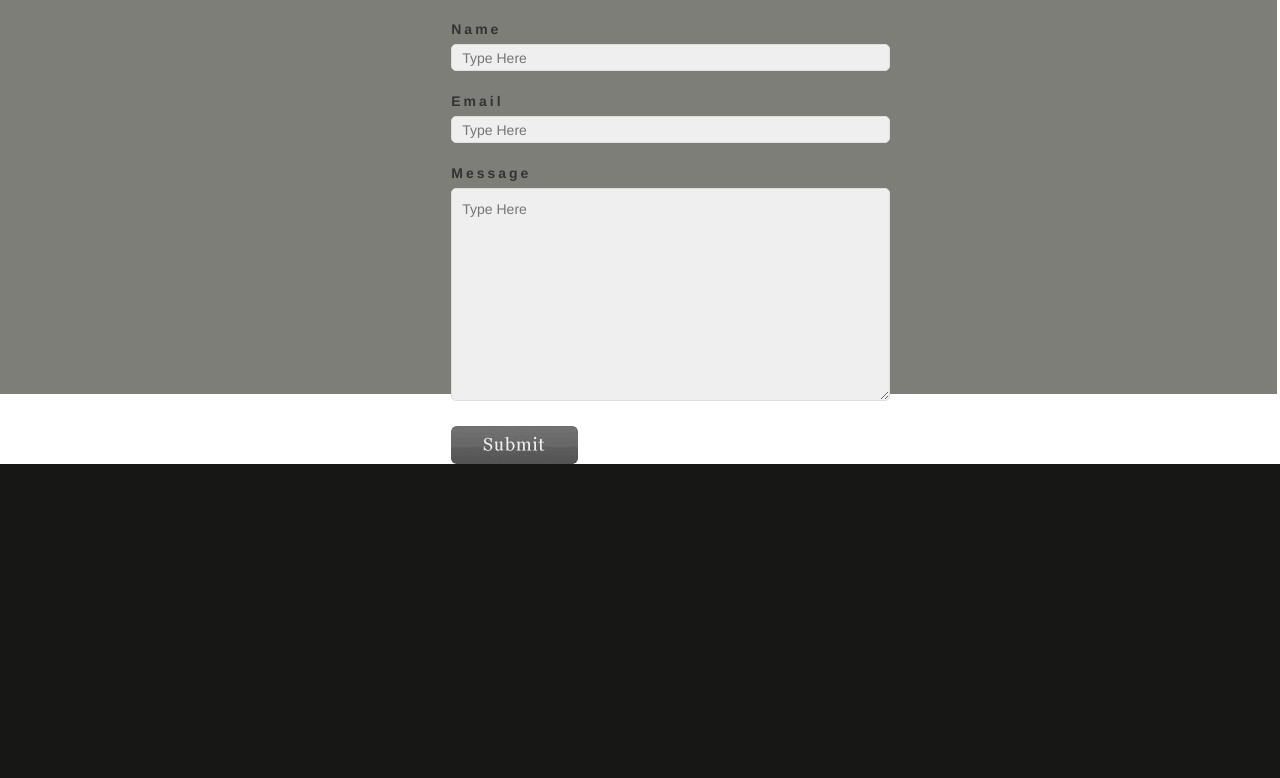
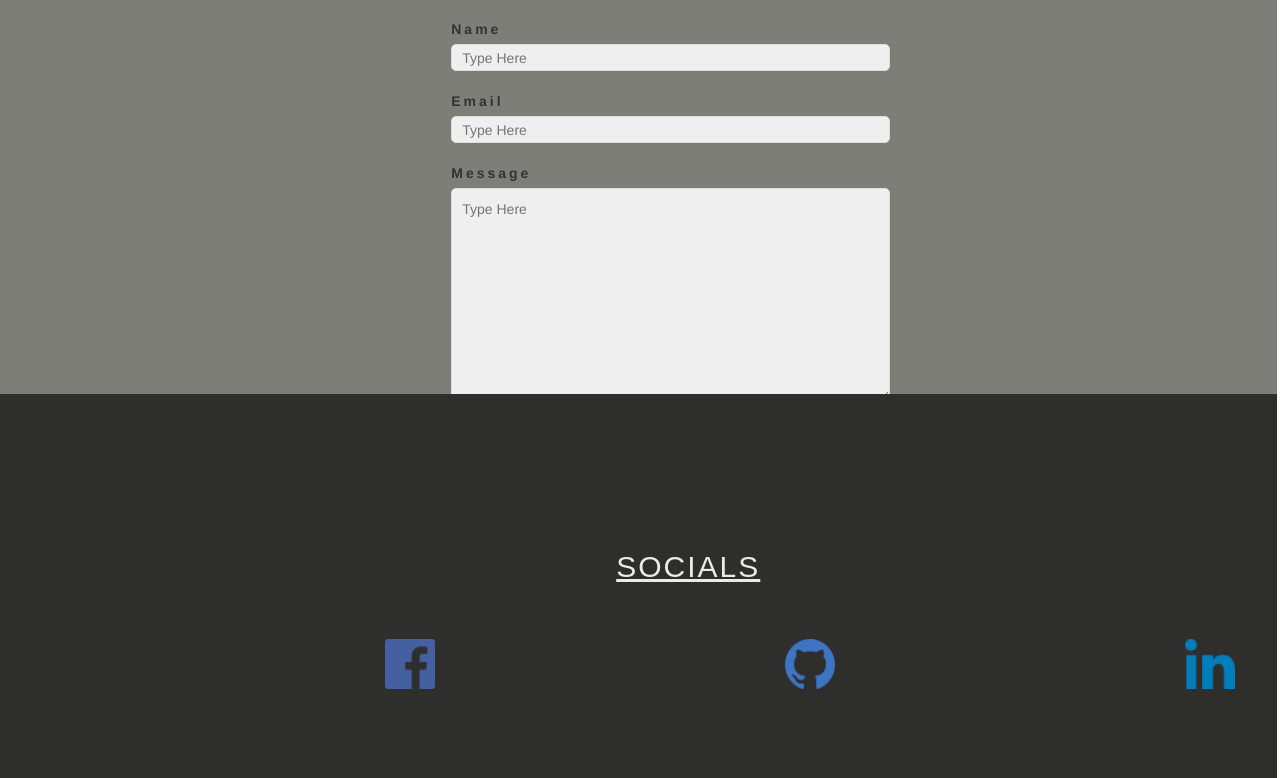
Before and after one commit to fez994/Portfolio, a PHP site: page / in a window 1280 px wide; the page is wider, and only the part inside the window is pictured. Shown: the part 2326-3104 px from the top of that part. Before the commit the page ends 2790 px from the top of that part, so only its background shows below. Run offline with PHP 8.4, Linux system fonts and the light colour scheme.

Commit message:
Progetto finito, devo ancora testarlo per dispositivi mobile per ora funziona tutto perfettamente su chrome, Firefox, Edge, e IE

```diff
--- a/index.html
+++ b/index.html
@@ -49,8 +49,8 @@
     <ul>
       <li><a href="">Home</a></li>
       <li><a href="#row">About me</a></li>
-      <li><a href="">Projects</a></li>
-      <li><a href="">Contacts</a></li>
+      <li><a href="#portfolio">Projects</a></li>
+      <li><a href="#contact">Contacts</a></li>
     </ul>
 
           </div>
@@ -87,7 +87,7 @@
 
 <!-- Portofolio -->
 
-    <div class="portfolio">
+    <div id="portfolio">
       <h2>Check all my Projects</h2>
 
     <div class="imagecontainer">
@@ -102,7 +102,7 @@
 
 <!-- Contact me -->
 
-<div class="contact">
+<div id="contact">
   <h2>Contact me</h2>
   <section class="body">
 
@@ -123,6 +123,19 @@
       </section>
 
     </div>
+
+<!-- Footer -->
+
+  <div class="footer">
+    <h2>Socials</h2>
+    <!-- Facebook -->
+    <a href="https://www.facebook.com/profile.php?id=100001350419056"><img src="images/Facebook.png" id="facebook" class="wow fadeInLeft"></a>
+    <!-- GitHub -->
+    <a href="https://github.com/fez994"><img src="images/Github.png" id="github" class="wow fadeInLeft"></a>
+    <!-- Linkedin -->
+    <a href="https://www.linkedin.com/in/federico-dente-1a0463109?trk=nav_responsive_tab_profile_pic"><img src="images/Linkedin.png" id="linkedin" class="wow fadeInLeft"></a>
+
+    </div>
   </div>
 </div>
 
--- a/style.css
+++ b/style.css
@@ -119,7 +119,7 @@
   margin-right: 10px;
 }
 
-.portfolio {
+#portfolio {
 
   padding-left: 100px;
   position: absolute;
@@ -133,7 +133,7 @@
 
 }
 
-.portfolio > h2 {
+#portfolio > h2 {
 
   color: #EAEAEA;
   font-family: sans-serif;
@@ -190,7 +190,7 @@
 }
 
 
-.contact {
+#contact {
   padding-left: 100px;
   position: absolute;
   top: 100%;
@@ -203,7 +203,7 @@
 
 }
 
-.contact > h2 {
+#contact > h2 {
   color: #EAEAEA;
   font-family: sans-serif;
   line-height: 3.5em;
@@ -270,3 +270,55 @@ input:focus, textarea:focus {
   #submit:hover {
       opacity:.9;
   }
+
+  .footer {
+  padding-left: 100px;
+  position: absolute;
+  top: 200%;
+  width: 100%;
+  height: 60%;
+  left: 0px;
+  background-color: #2e2e2c;
+  padding-top: 90px;
+  background-size: cover;
+
+  }
+
+
+  .footer h2 {
+  color: #EAEAEA;
+  font-family: sans-serif;
+  line-height: 3.5em;
+  letter-spacing: 2px;
+  text-transform: uppercase;
+  font-weight: 400;
+  text-align: center;
+  margin-left: 0.5em;
+  padding: 10px;
+  text-decoration: underline;
+  text-decoration-color: #EAEAEA;
+
+  }
+
+  #facebook  {
+    width: 50px;
+    height: 50px;
+    position: absolute;
+    left: 400px;
+  }
+
+  #github {
+    width: 50px;
+    height: 50px;
+    position: absolute;
+    left: 800px;
+  }
+
+  #linkedin {
+    width: 50px;
+    height: 50px;
+    position: absolute;
+    left: 1200px;
+
+
+  }
```
Also changed, not shown: images/Facebook.png (added), images/Github.png (added), images/Linkedin.png (added).
